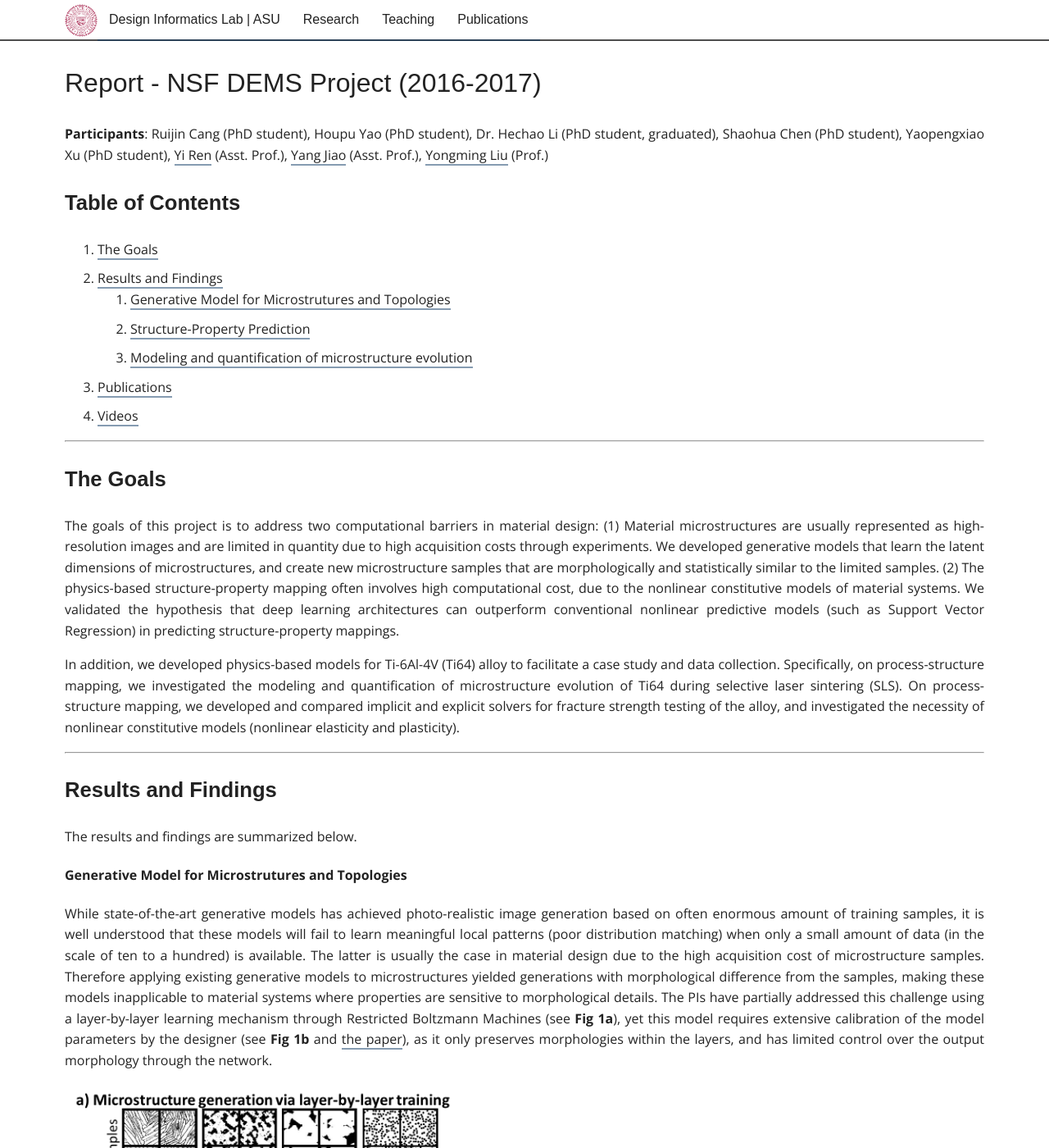
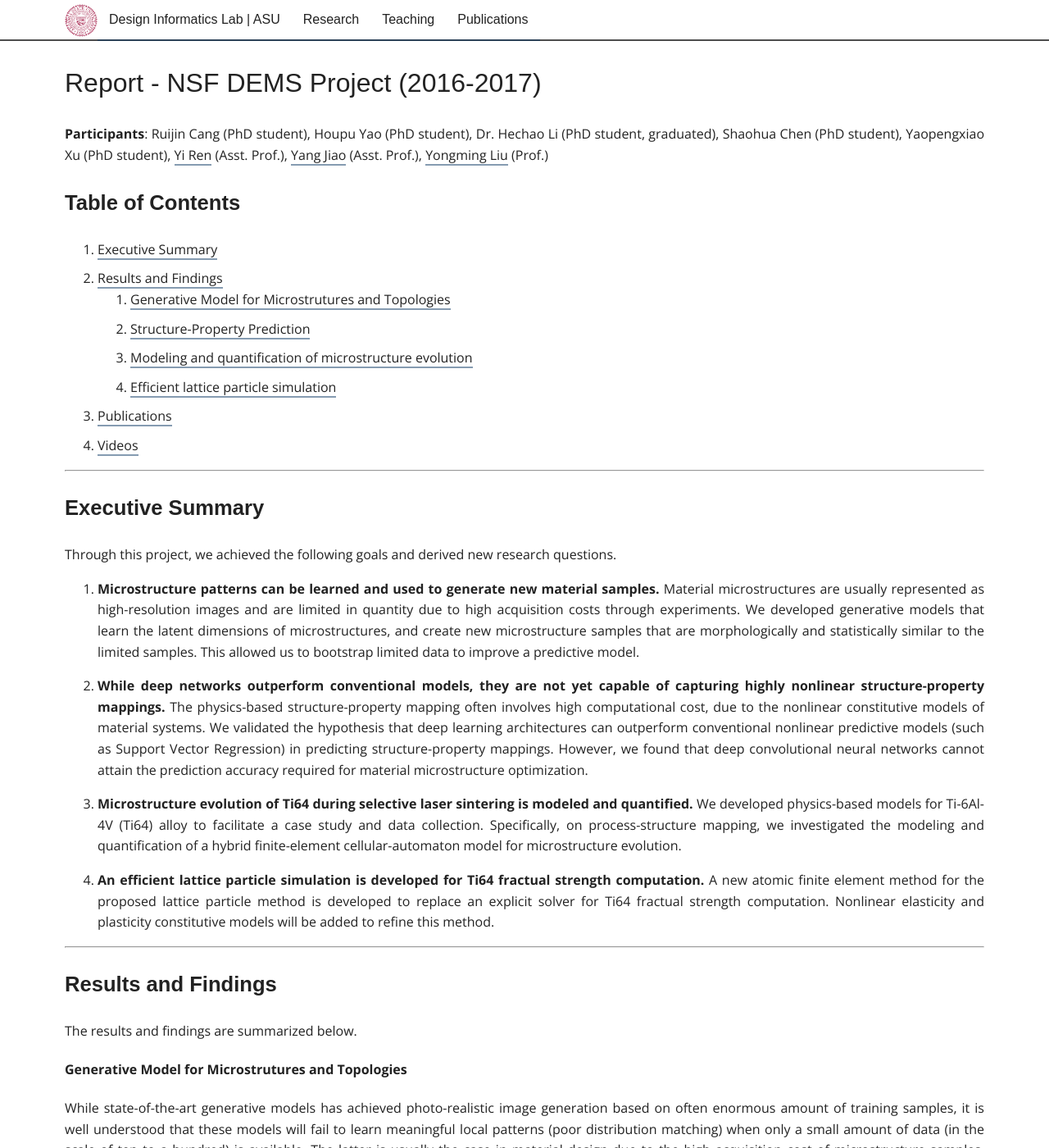
Before and after one commit to DesignInformaticsLab/DesignInformaticsLab.github.io, a Jekyll site: the page built from _posts/news/2017-08-20-materialdesign-report.md, in a window 1280 px wide and 1400 px high. Shown: the whole window at 82% size. Built offline with Jekyll 4.4.1, drawn with Linux system fonts in a browser that asks for light colours; some web fonts are replaced; some of the changed text lies outside the part shown.

Commit message:
updated hw

```diff
--- a/_posts/news/2017-08-20-materialdesign-report.md
+++ b/_posts/news/2017-08-20-materialdesign-report.md
@@ -11,36 +11,45 @@
 [Yang Jiao][yangjiao] (Asst. Prof.), [Yongming Liu][yongming] (Prof.)
 
 ### **Table of Contents**
-1. [The Goals](#goal)
+1. [Executive Summary](#goal)
 2. [Results and Findings](#results)
     1.  [Generative Model for Microstrutures and Topologies](#generative)
     2.  [Structure-Property Prediction](#prediction)
     3.  [Modeling and quantification of microstructure evolution](#evolution)
+    4.  [Efficient lattice particle simulation](#simulation)
 3. [Publications](#publications)
 4. [Videos](#videos)
 
 ***
 
-### **The Goals <a name="goal"></a>**
+### **Executive Summary <a name="goal"></a>**
 
-The goals of this project is to address two computational barriers in material design:
-(1) Material microstructures are usually represented as high-resolution images and
+Through this project, we achieved the following goals and derived new research questions.
+
+1. **Microstructure patterns can be learned and used to generate new material samples.**
+Material microstructures are usually represented as high-resolution images and
 are limited in quantity due to high acquisition costs through experiments. We developed
 generative models that learn the latent dimensions of microstructures, and create
 new microstructure samples that are morphologically and statistically similar to
-the limited samples.
-(2) The physics-based structure-property mapping often involves high computational cost,
+the limited samples. This allowed us to bootstrap limited data to improve a predictive model.
+
+2. **While deep networks outperform conventional models, they are not yet capable of capturing
+ highly nonlinear structure-property mappings.** The physics-based structure-property mapping often involves high computational cost,
 due to the nonlinear constitutive models of material systems. We validated the hypothesis
 that deep learning architectures can outperform conventional nonlinear predictive models
-(such as Support Vector Regression) in predicting structure-property mappings.
+(such as Support Vector Regression) in predicting structure-property mappings. However, we
+ found that deep convolutional neural networks cannot attain the prediction accuracy required
+ for material microstructure optimization.
 
-In addition, we developed physics-based models for Ti-6Al-4V (Ti64) alloy to facilitate a case study
-and data collection. Specifically, on process-structure mapping,
-we investigated the modeling and quantification of microstructure
-evolution of Ti64 during selective laser sintering (SLS). On process-structure mapping,
-we developed and compared implicit and explicit solvers for fracture strength testing
-of the alloy, and investigated the necessity of nonlinear constitutive models (nonlinear elasticity
-and plasticity).
+3. **Microstructure evolution of Ti64 during selective laser sintering is modeled and quantified.**
+We developed physics-based models for Ti-6Al-4V (Ti64) alloy to facilitate a case study
+and data collection. Specifically, on process-structure mapping, we investigated the modeling and quantification of
+a hybrid finite-element cellular-automaton model for microstructure evolution.
+
+4. **An efficient lattice particle simulation is developed for Ti64 fractual strength computation.**
+A new atomic finite element method for the proposed lattice particle method is developed to
+ replace an explicit solver for Ti64 fractual strength computation. Nonlinear elasticity and plasticity
+ constitutive models will be added to refine this method.
 
 ***
 
@@ -156,7 +165,8 @@
 is necessary.**
 
 #### Modeling and quantification of microstructure evolution of Ti-6Al-4V during selective laser sintering (SLS) <a name="evolution"></a>
-A hybrid finite-element cellular-automaton model for microstructure evolution in Ti64 during SLS developed in this project has been
+A hybrid finite-element cellular-automaton model for microstructure evolution in Ti64 during
+SLS has been
 developed and calibrated. The model incorporates the nonlinear variation of
 intrinsic material properties (i.e., specific heat, heat conductivity and material
 density) during SLS as well as temperature- and property-dependent heterogeneous
@@ -174,6 +184,31 @@
 **(f)** Scaled autocorrelation function f(r) associated with the alpha plate boundaries/ beta phase of the Ti64 microstructure obtained using different laser power densities and 3D simulated structures.
 </a>
 
+#### Efficient lattice particle simulation algorithms
+The commonly used explicit dynamic solution algorithm for lattice particle method is time consuming,
+especially for large scale simulations (e.g., many grains within 3D microstructure).
+A new atomic finite element method for the proposed lattice particle method is developed to address
+this issue. First, the energy minimization principle in AFEM will be applied to the developed
+non-local lattice formulation at the equilibrium condition during the quasi-static loading steps.
+The non-local stiffness matrix of elements will be constructed using the similar format in classical
+FEM. Connectivity in the non-local finite elements will be explored with respect to different
+crystal microstructures. Following this, the concurrent coupling between classical FEM and the
+lattice particle method will be developed. The concurrent coupling is achieved by a "faded layer"
+between the AFEM and FEM domain, where the non-locality gradually reduces from the AFEM domain to
+the FEM domain. Thus, a smooth transition between the non-local lattice method and FEM can be
+achieved without numerical artifacts at the boundaries (see **Fig. 6(a)** for a 2D example).
+Model verification will be performed for several benchmark problems (**Fig. 6(b)**).
+Significant improvement in computational efficiency is observed for the proposed atomic finite element
+formulation (**Fig. 6(c)**).
+
+<img src="/_images/nsfmaterial2017report/fig6.png" alt="Drawing" style="height: 300px;"/>
+
+<a class="caption">**Figure 6.** Efficient lattice particle simulation algorithms
+**(a)** coupled FEM and lattice particle simulation;
+**(b)** verification of simulation results with classical FEM method;
+**(c)** computation efficiency comparison of particle dynamics (blue), proposed method (red),
+and classical FEM (black)
+</a>
 ***
 
 ### **Publications <a name="publications"></a>**
```
Also changed, not shown: _images/nsfmaterial2017report/fig6.png (added).
